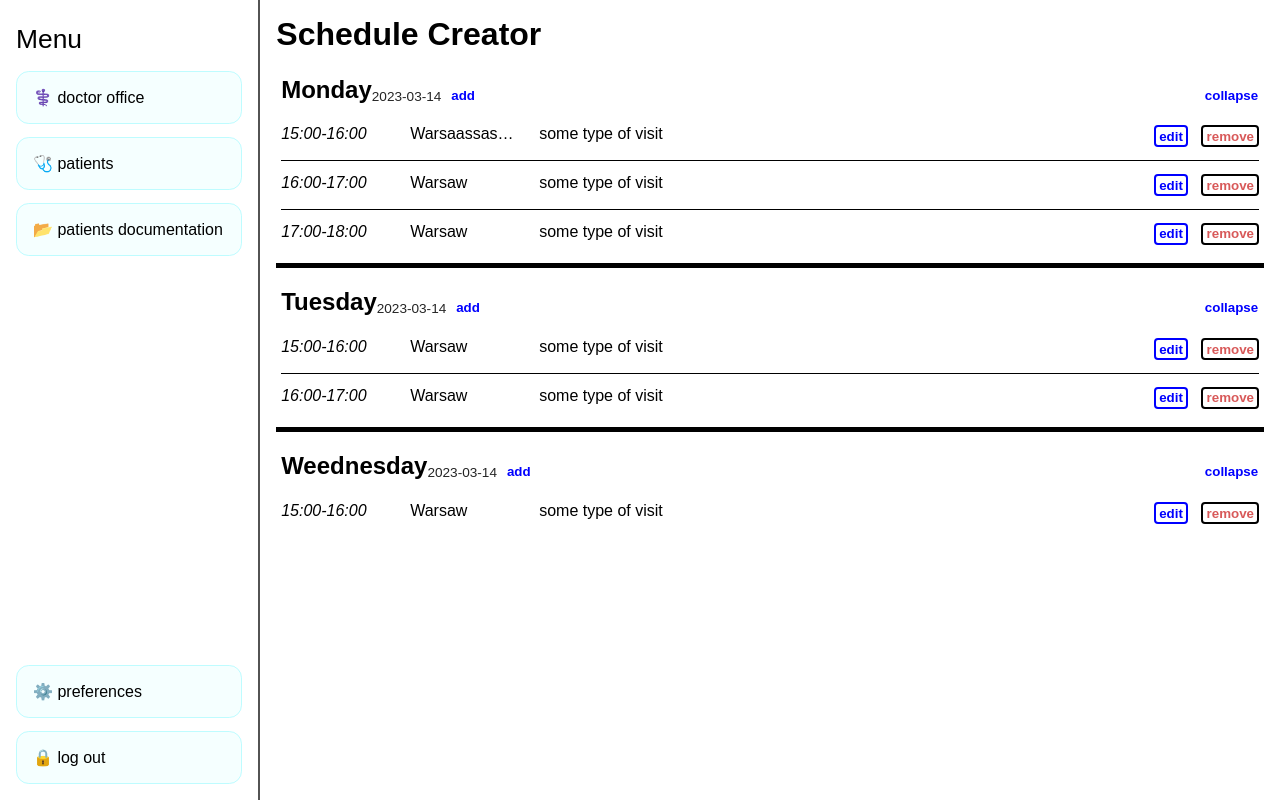
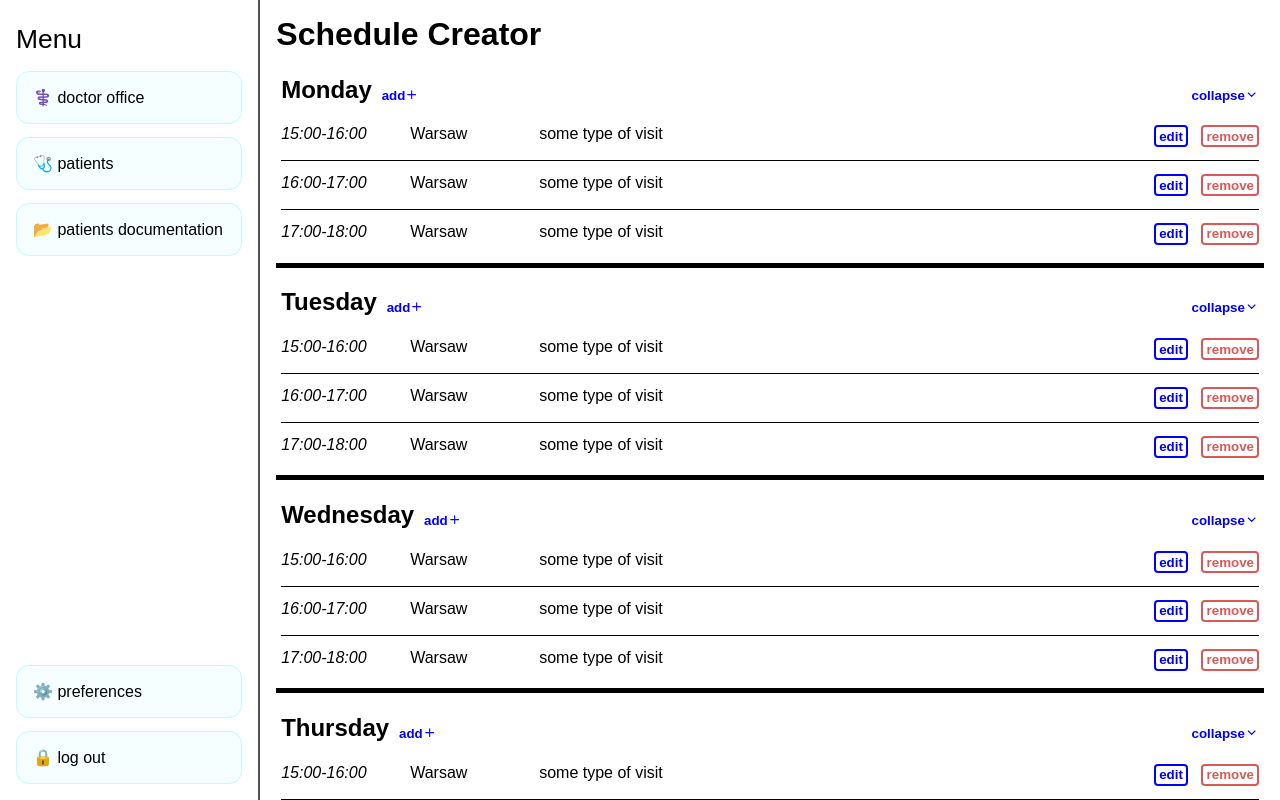
Before and after one commit to BartoszSocki/doctor-office-frontend, a React (Vite) app: page /appointement-planner in a window 1280 px wide. Built offline with nearby package versions, Linux system fonts and the light colour scheme.

Commit message:
improved appointements list

```diff
--- a/package.json
+++ b/package.json
@@ -21,6 +21,7 @@
     "postcss-mixins": "^9.0.4",
     "postcss-nested": "^6.0.1",
     "postcss-normalize": "^10.0.1",
+    "react-icons": "^4.8.0",
     "react-router-dom": "^6.9.0",
     "typescript": "^4.9.3",
     "vite": "^4.1.0",
--- a/postcss.config.cjs
+++ b/postcss.config.cjs
@@ -3,6 +3,7 @@ module.exports = {
     require('autoprefixer'),
     require('postcss-nested'),
 	require('postcss-mixins'),
-	require('postcss-normalize')
+	require('postcss-normalize'),
+	require('@csstools/postcss-color-function')
   ]
 }
--- /dev/null
+++ b/src/components/Modals/VisitModal/index.tsx
@@ -0,0 +1,5 @@
+const VisitModal = () => {
+  return (<div>hello</div>);
+}
+
+export default VisitModal;
--- a/src/components/WeekVisitPlanner/DayVisitPlanner/index.tsx
+++ b/src/components/WeekVisitPlanner/DayVisitPlanner/index.tsx
@@ -1,5 +1,5 @@
 import { useEffect, useState } from 'react';
-
+import { FiChevronDown, FiChevronUp, FiPlus } from "react-icons/fi";
 import './style.css';
 
 type DayVisitPlannerPropsType = {
@@ -7,28 +7,36 @@ type DayVisitPlannerPropsType = {
   children: any; // TODO
 }
 
+// TODO
 const DayVisitPlanner = ({name, children}: DayVisitPlannerPropsType) => {
   const [date, setDate] = useState("");
+  const [isCollapsed, setIsCollapsed] = useState(false);
+
   useEffect(() => {
     let date = new Date().toISOString().split('T')[0];
     setDate(date);
-  });
+  }, []);
+
+  const toggleCollapse = () => {
+    setIsCollapsed(prev => !prev);
+  }
 
   return (
     <div className="day-visit-planner-wrapper">
       <div className="day-visit-planner-actions">
         <div className="day-visit-planner-day-info">
           <h3 className="day-visit-planner-name-of-the-week">{name}</h3>
-          <h4 className="day-visit-planner-date">{date}</h4>
+          {/* <h4 className="day-visit-planner-date">{date}</h4> */}
         </div>
-        <button className="day-visit-planner-btn-add">add</button>
+        <button className="day-visit-planner-btn-add">add <FiPlus /></button>
         <div className="day-visit-planner-space" />
-        <button className="day-visit-planner-btn-collapse">collapse</button>
+        <button className="day-visit-planner-btn-collapse" onClick={toggleCollapse}>
+            collapse
+            {isCollapsed ?  <FiChevronUp /> : <FiChevronDown />}
+        </button>
       </div>
 
-      <div className="day-visit-planner-visits">
-        {children}
-      </div>
+      {isCollapsed ? <div>...</div> : <div className="day-visit-planner-visits">{children}</div>}
     </div>
   );
 }
--- a/src/components/WeekVisitPlanner/DayVisitPlanner/style.css
+++ b/src/components/WeekVisitPlanner/DayVisitPlanner/style.css
@@ -17,6 +17,7 @@
 .day-visit-planner-day-info {
   display: flex;
   flex-direction: row;
+  gap: 0.3ch;
 }
 
 .day-visit-planner-date {
@@ -28,6 +29,7 @@
 
 .day-visit-planner-name-of-the-week {
   font-size: 1.5rem;
+  text-transform: capitalize;
 }
 
 .day-visit-planner-btn-add {
@@ -38,6 +40,12 @@
   color: blue;
   font-weight: bold;
   cursor: pointer;
+
+  display: flex;
+
+  &:hover {
+    color: #0000d0;
+  }
 }
 
 .day-visit-planner-btn-collapse {
@@ -48,6 +56,12 @@
   color: blue;
   font-weight: bold;
   cursor: pointer;
+
+  display: flex;
+
+  &:hover {
+    color: #0000d0;
+  }
 }
 
 .day-visit-planner-visits {
--- a/src/components/WeekVisitPlanner/PlannedVisit/index.tsx
+++ b/src/components/WeekVisitPlanner/PlannedVisit/index.tsx
@@ -5,9 +5,10 @@ type PlannedVisitPropsType = {
   endTime: String;
   localization: String;
   typeOfVisit: String;
+  onRemove: any;
 };
 
-const PlannedVisit = ({begTime, endTime, localization, typeOfVisit}: PlannedVisitPropsType) => {
+const PlannedVisit = ({begTime, endTime, localization, typeOfVisit, onRemove}: PlannedVisitPropsType) => {
   return (
     <div className="visit-wrapper">
       <em className="visit-time">{begTime}-{endTime}</em>
@@ -16,7 +17,7 @@ const PlannedVisit = ({begTime, endTime, localization, typeOfVisit}: PlannedVisi
       <div className="visit-space" />
       <div className="visit-actions">
         <button className="visit-btn-edit">edit</button>
-        <button className="visit-btn-remove">remove</button>
+        <button className="visit-btn-remove" onClick={onRemove}>remove</button>
       </div>
     </div>
   )
--- a/src/components/WeekVisitPlanner/PlannedVisit/style.css
+++ b/src/components/WeekVisitPlanner/PlannedVisit/style.css
@@ -46,9 +46,13 @@
   font-weight: bold;
   cursor: pointer;
 
-  border: 2px solid blue;
+  border: 2px solid currentColor;
   padding: 0.1rem 0.2rem;
   border-radius: 4px;
+
+  &:hover {
+    color: #0000d0;
+  }
 }
 
 .visit-btn-remove {
@@ -60,9 +64,13 @@
   font-weight: bold;
   cursor: pointer;
 
-  border: 2px solid black;
+  border: 2px solid currentColor;
   padding: 0.1rem 0.2rem;
   border-radius: 4px;
+
+  &:hover {
+    color: #bd0000;
+  }
 }
 
 .visit-space {
--- a/src/components/WeekVisitPlanner/index.tsx
+++ b/src/components/WeekVisitPlanner/index.tsx
@@ -1,24 +1,137 @@
+import { useState } from "react";
 import DayVisitPlanner from "./DayVisitPlanner";
 import PlannedVisit from "./PlannedVisit";
 import './style.css';
 
+const exampleJSON = {
+  "monday": [
+    {
+      "id": "aaa1",
+      "begTime": "15:00",
+      "endTime": "16:00",
+      "localization": "Warsaw",
+      "typeOfVisit": "some type of visit",
+    },
+    {
+      "id": "aaa11",
+      "begTime": "16:00",
+      "endTime": "17:00",
+      "localization": "Warsaw",
+      "typeOfVisit": "some type of visit",
+    },
+    {
+      "id": "aaa111",
+      "begTime": "17:00",
+      "endTime": "18:00",
+      "localization": "Warsaw",
+      "typeOfVisit": "some type of visit",
+    }
+  ],
+  "tuesday": [
+    {
+      "id": "aaa222",
+      "begTime": "15:00",
+      "endTime": "16:00",
+      "localization": "Warsaw",
+      "typeOfVisit": "some type of visit",
+    },
+    {
+      "id": "aaa333",
+      "begTime": "16:00",
+      "endTime": "17:00",
+      "localization": "Warsaw",
+      "typeOfVisit": "some type of visit",
+    },
+    {
+      "id": "aaa444",
+      "begTime": "17:00",
+      "endTime": "18:00",
+      "localization": "Warsaw",
+      "typeOfVisit": "some type of visit",
+    }
+  ],
+  "wednesday": [
+    {
+      "id": "aaa4444",
+      "begTime": "15:00",
+      "endTime": "16:00",
+      "localization": "Warsaw",
+      "typeOfVisit": "some type of visit",
+    },
+    {
+      "id": "aaa5555",
+      "begTime": "16:00",
+      "endTime": "17:00",
+      "localization": "Warsaw",
+      "typeOfVisit": "some type of visit",
+    },
+    {
+      "id": "aaa6666",
+      "begTime": "17:00",
+      "endTime": "18:00",
+      "localization": "Warsaw",
+      "typeOfVisit": "some type of visit",
+    }
+  ],
+  "thursday": [
+    {
+      "id": "aaa4444",
+      "begTime": "15:00",
+      "endTime": "16:00",
+      "localization": "Warsaw",
+      "typeOfVisit": "some type of visit",
+    },
+    {
+      "id": "aaa5555",
+      "begTime": "16:00",
+      "endTime": "17:00",
+      "localization": "Warsaw",
+      "typeOfVisit": "some type of visit",
+    },
+    {
+      "id": "aaa6666",
+      "begTime": "17:00",
+      "endTime": "18:00",
+      "localization": "Warsaw",
+      "typeOfVisit": "some type of visit",
+    }
+  ],
+}
+
 const WeekVisitPlanner = () => {
+  const [schedule, setSchedule] = useState(exampleJSON);
+
+  const handleRemove = (day: String, id: String) => {
+    return () => {
+      setSchedule(prev => {
+        const copy = JSON.parse(JSON.stringify(prev));
+        {/* @ts-ignore */}
+        const afterRemoval = prev[day].filter(visit => visit.id !== id)
+        {/* @ts-ignore */}
+        copy[day] = afterRemoval;
+        return copy;
+      });
+    }
+  }
+
   return (
     <div className="week-visit-planner-wrapper">
-      <DayVisitPlanner name="Monday">
-        <PlannedVisit begTime="15:00" endTime="16:00" localization="Warsaassasassasasasw" typeOfVisit="some type of visit" />
-        <PlannedVisit begTime="16:00" endTime="17:00" localization="Warsaw" typeOfVisit="some type of visit" />
-        <PlannedVisit begTime="17:00" endTime="18:00" localization="Warsaw" typeOfVisit="some type of visit" />
-      </DayVisitPlanner>
 
-      <DayVisitPlanner name="Tuesday">
-        <PlannedVisit begTime="15:00" endTime="16:00" localization="Warsaw" typeOfVisit="some type of visit" />
-        <PlannedVisit begTime="16:00" endTime="17:00" localization="Warsaw" typeOfVisit="some type of visit" />
-      </DayVisitPlanner>
-
-      <DayVisitPlanner name="Weednesday">
-        <PlannedVisit begTime="15:00" endTime="16:00" localization="Warsaw" typeOfVisit="some type of visit" />
-      </DayVisitPlanner>
+      {Object.keys(schedule).map(day => {
+        return (<DayVisitPlanner key={day} name={day}>
+          {/* @ts-ignore */}
+          {schedule[day].map(visit => {
+            return (<PlannedVisit
+              key={visit.id}
+              begTime={visit.begTime}
+              endTime={visit.endTime}
+              localization={visit.localization}
+              typeOfVisit={visit.typeOfVisit}
+              onRemove={handleRemove(day, visit.id)}
+            />)
+          })}
+        </DayVisitPlanner>);
+      })}
     </div>
   );
 }
--- a/src/pages/DoctorOffice/VisitPlanner/style.css
+++ b/src/pages/DoctorOffice/VisitPlanner/style.css
@@ -1,6 +1,8 @@
 .planner-wrapper {
   padding: 1rem;
   width: 100%;
+
+  overflow: scroll;
 }
 
 .planner-header {
--- a/tsconfig.json
+++ b/tsconfig.json
@@ -18,7 +18,7 @@
     "baseUrl": "src",
     "paths": {
       "@Components/*": ["components/*"],
-      "@Pages/*": ["pages/*"]
+      "@Pages/*": ["pages/*"],
     }
   },
   "include": ["src"],
```
Also changed, not shown: src/main.tsx (+6 -1 lines), src/components/Modals/VisitModal/style.css (added), 1 other file (tests, documents, lock files or other folders).
